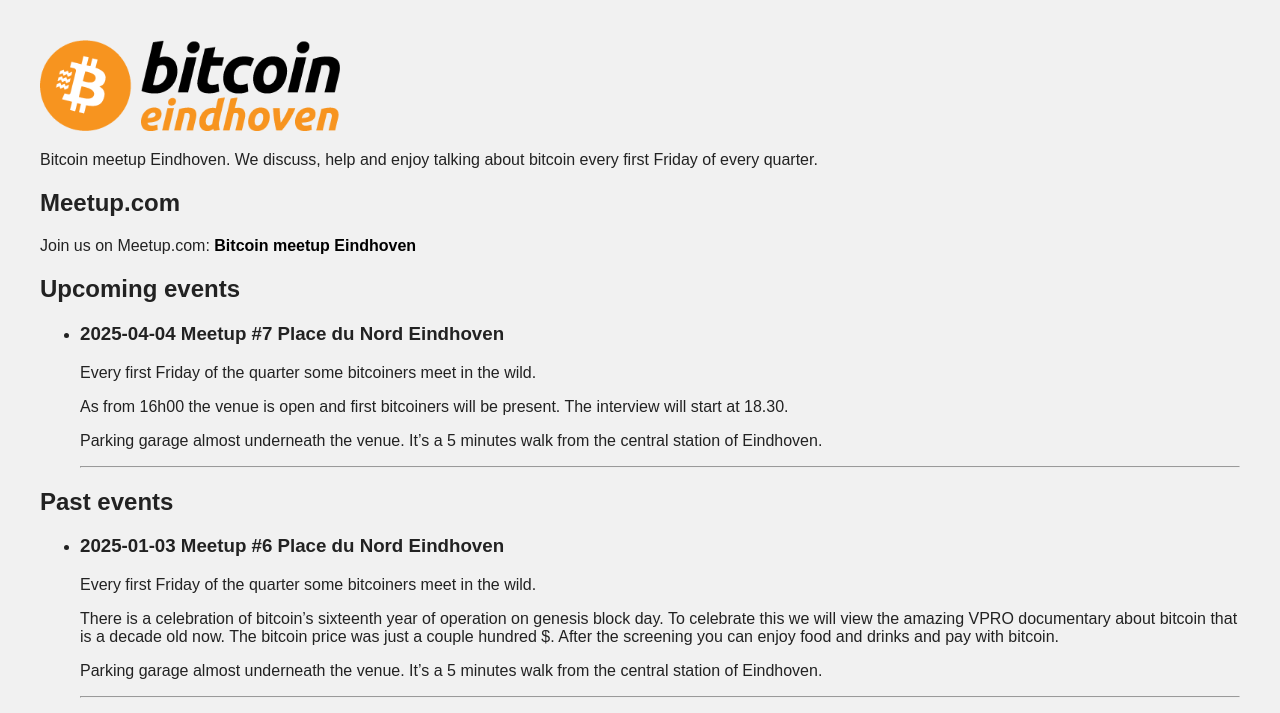
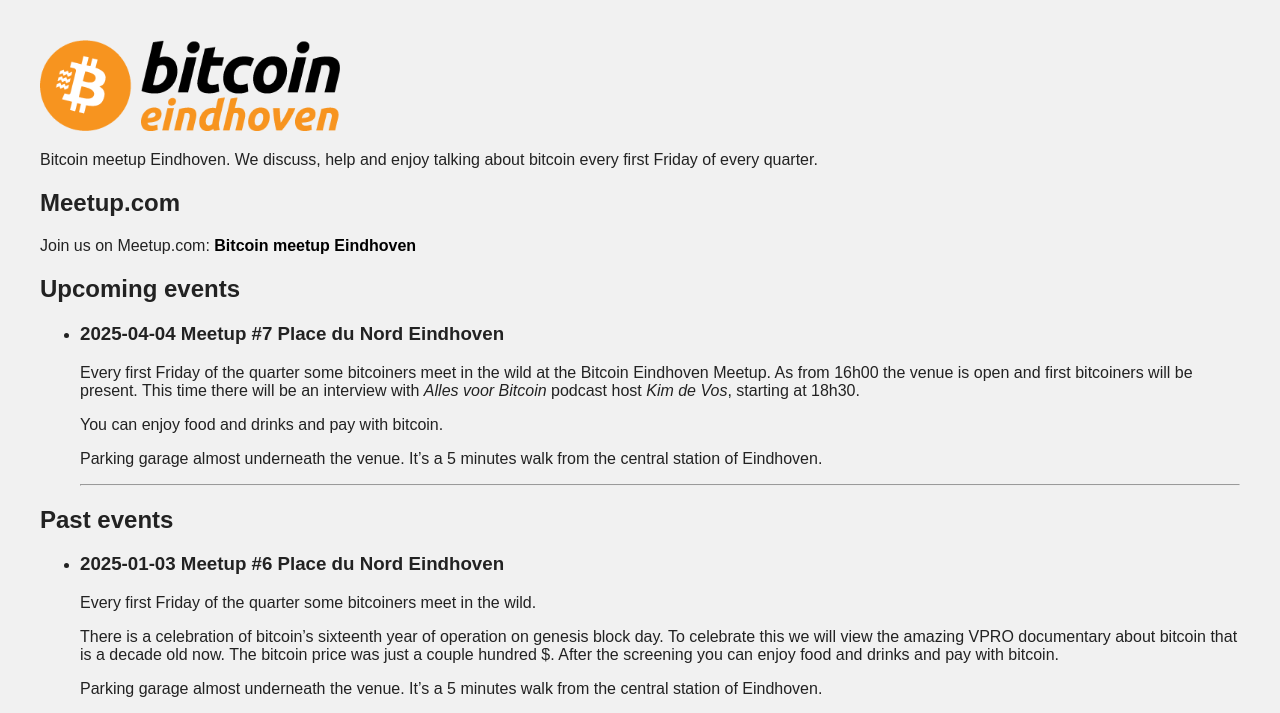
Before and after one commit to bitcoineindhoven/bitcoineindhoven.nl, a plain HTML site: page index.html in a window 1280 px wide. Shown: the top 713 px of the page. Drawn offline with Linux system fonts and the light colour scheme.

Commit message:
Updated description

```diff
--- a/index.html
+++ b/index.html
@@ -38,8 +38,8 @@
 <h2 id="upcoming-events">Upcoming events</h2>
 <ul>
 <li><h3 id="meetup-7-place-du-nord-eindhoven">2025-04-04 Meetup #7 Place du Nord Eindhoven</h3>
-<p>Every first Friday of the quarter some bitcoiners meet in the wild.</p>
-<p>As from 16h00 the venue is open and first bitcoiners will be present. The interview will start at 18.30.</p>
+<p>Every first Friday of the quarter some bitcoiners meet in the wild at the Bitcoin Eindhoven Meetup. As from 16h00 the venue is open and first bitcoiners will be present. This time there will be an interview with <em>Alles voor Bitcoin</em> podcast host <em>Kim de Vos</em>, starting at 18h30.</p>
+<p>You can enjoy food and drinks and pay with bitcoin.</p>
 <p>Parking garage almost underneath the venue. It’s a 5 minutes walk from the central station of Eindhoven.</p>
 <hr /></li>
 </ul>
```
Also changed, not shown: 1 other file.
